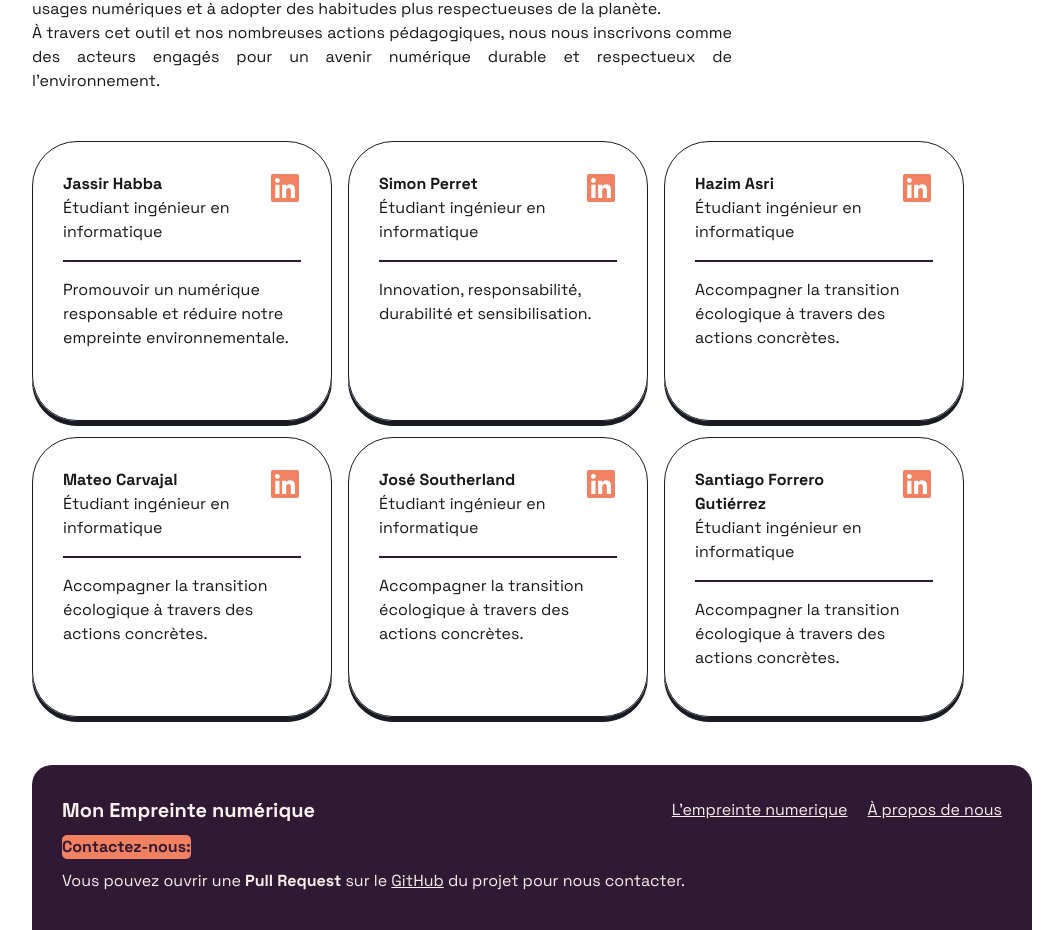
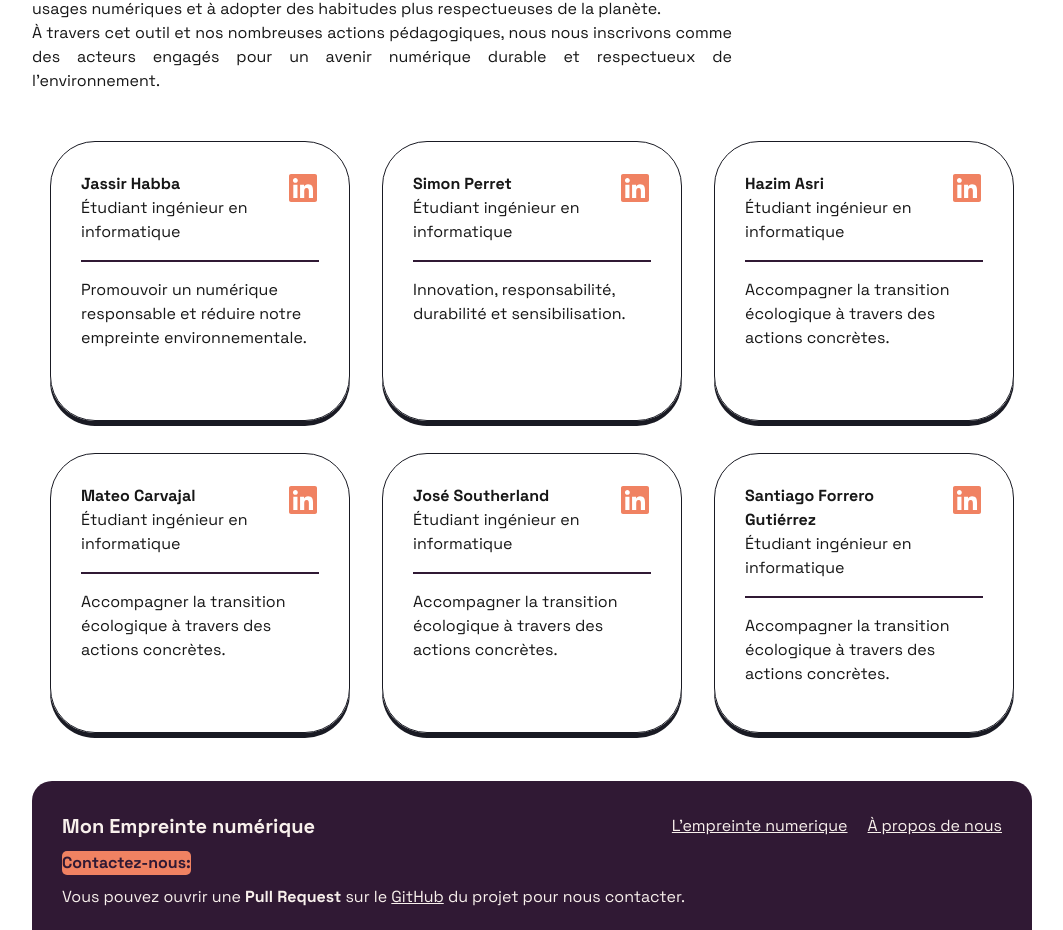
Before and after one commit to jbytes503/mon-empreinte-numerique, a Next.js app in the folder front/: page /about in a window 1280 px wide. Shown: the part 474-1404 px from the top of the page, without its empty margins (108-1171 px from the left). Built offline with nearby package versions, Linux system fonts and the light colour scheme.

Commit message:
fix: reorganise authors card

```diff
--- a/front/src/app/about/page.module.css
+++ b/front/src/app/about/page.module.css
@@ -11,7 +11,8 @@
 }
 
 .authors {
-    display: flex;
-    flex-wrap: wrap;
-    gap: 1em;
+    display: grid;
+    grid-template-columns: repeat(auto-fit, 300px);
+    gap: 2em;
+    justify-content: center;
 }
```
